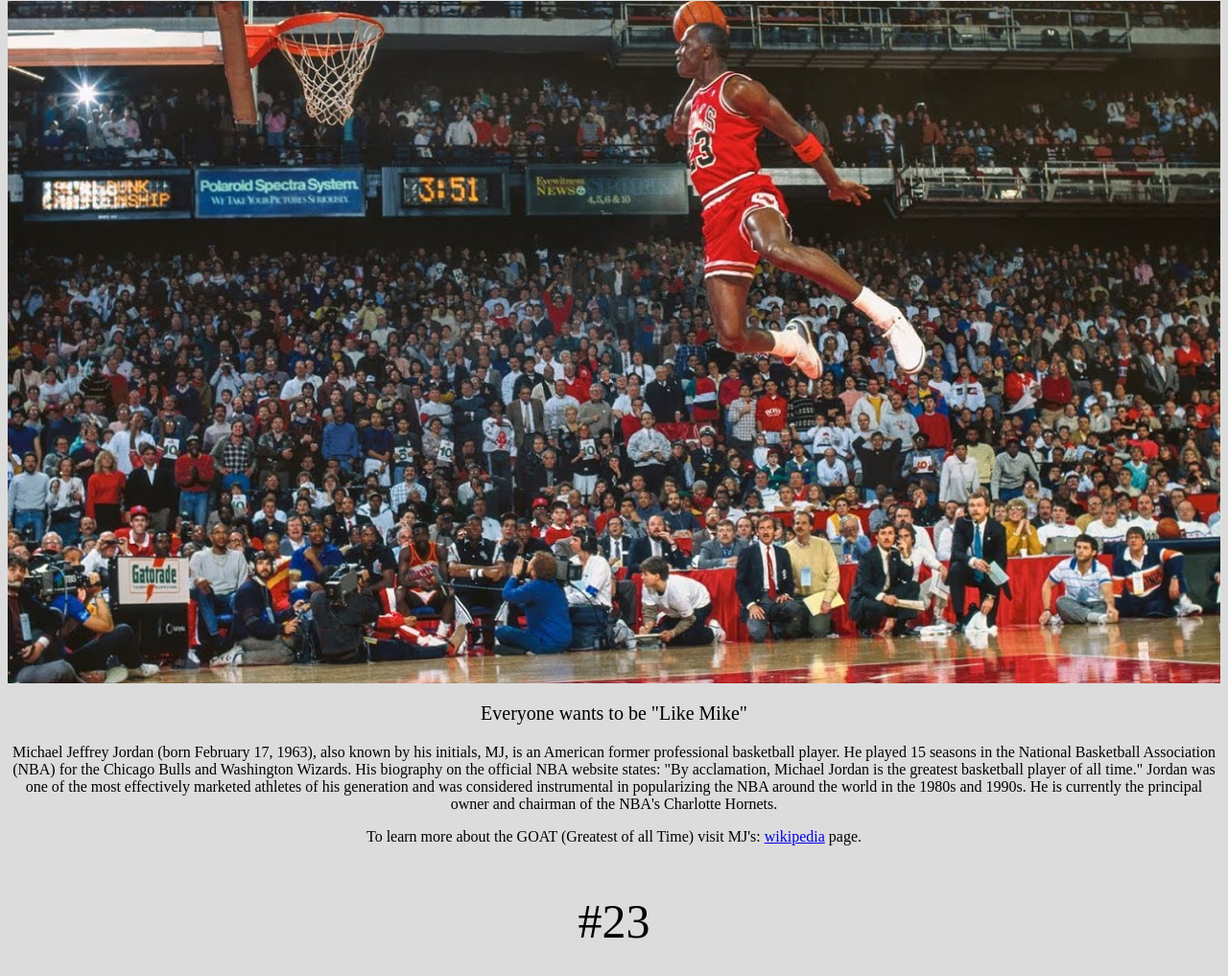
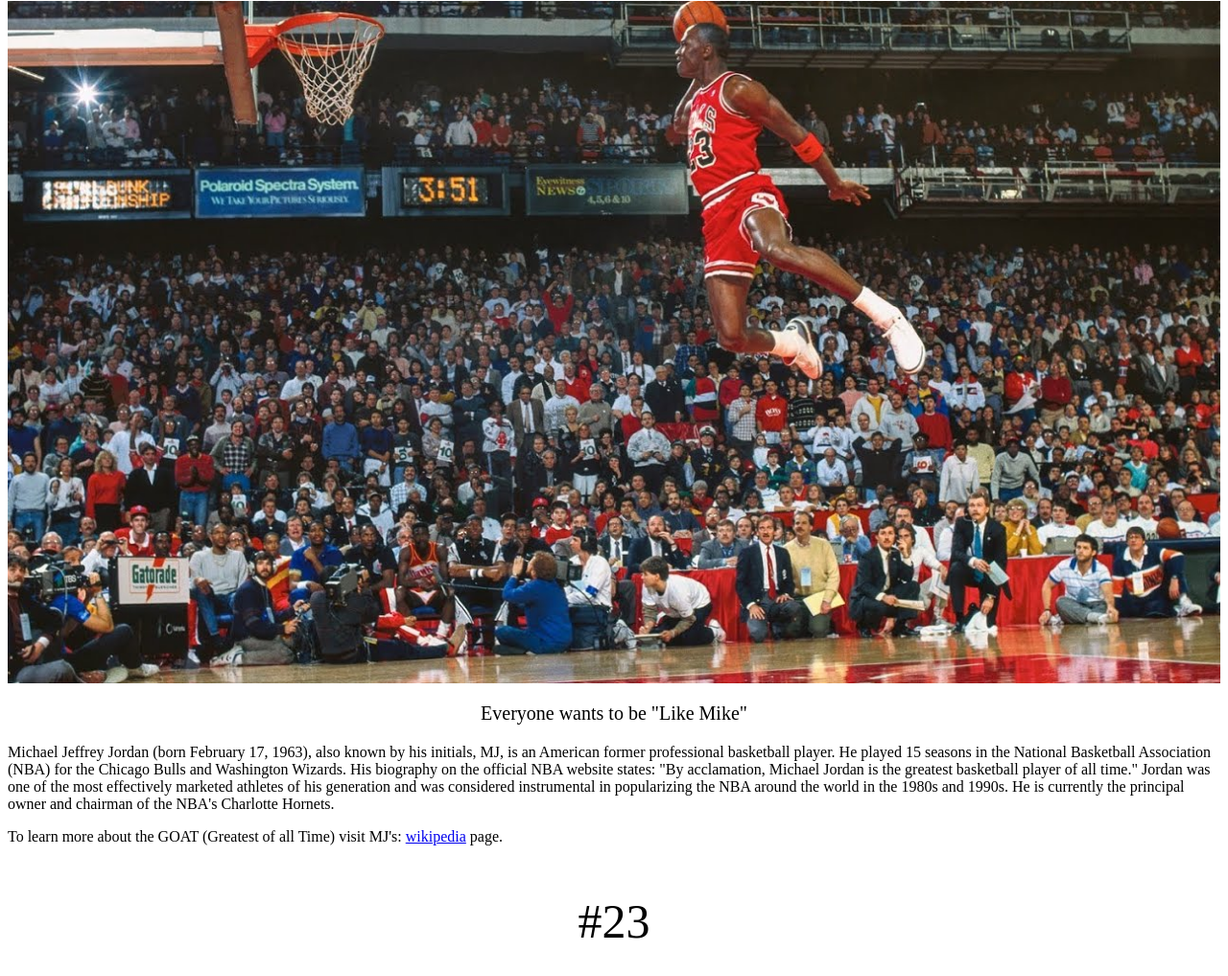
Before and after one commit to bschade18/mj-23-jordan-tribute, a plain HTML site: page index.html in a window 1280 px wide. Shown: the part 147-1164 px from the top of the page at 96% size. Drawn offline with Linux system fonts and the light colour scheme.

Commit message:
Update main.css

```diff
--- a/main.css
+++ b/main.css
@@ -3,12 +3,15 @@
   text-align: center;
   font-family: Cinzel;
 }
+
 h1 {
   text-align: center;
 }
-.tribute-info {
+
+.tribute-info-wiki {
   text-align: center;
 }
+
 #image {
   width:100%;
   display: block;
@@ -21,10 +24,6 @@ h1 {
  text-align: center;
 }
 
-body {
-  background-color: #DCDCDC;
-}
-
 #Like-Mike {
   text-align: center;
   font-size: 50px;
@@ -34,6 +33,7 @@ body {
   text-align: center;
   margin-bottom: 150px;
 }
+
 #desc {
  font-family: Cinzel;
 }
```
